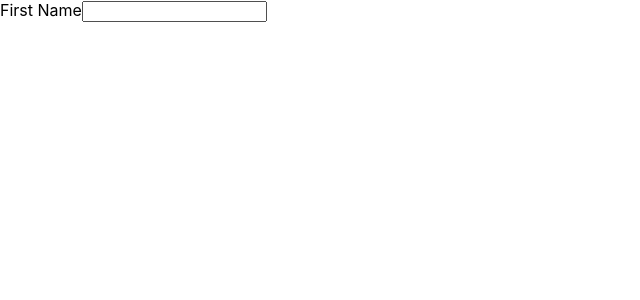
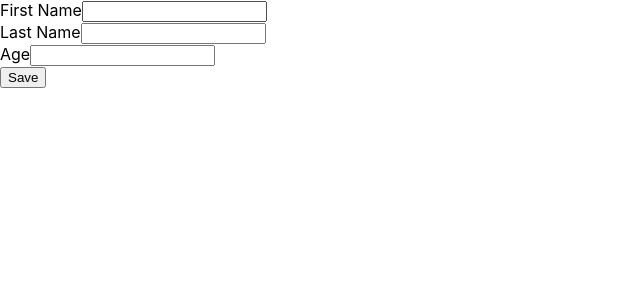
Before and after one commit to Abdulxoliq-1030/my-learn-tasks, a React (Create React App) app: page / in a window 1280 px wide. Shown: the top 300 px of the page, without its empty margins (0-640 px from the left). Built offline with nearby package versions, Linux system fonts and the light colour scheme.

Commit message:
react hook form

```diff
--- a/package.json
+++ b/package.json
@@ -12,6 +12,7 @@
     "@types/react-dom": "^18.0.10",
     "react": "^18.2.0",
     "react-dom": "^18.2.0",
+    "react-hook-form": "^7.43.0",
     "react-scripts": "5.0.1",
     "typescript": "^4.9.5",
     "web-vitals": "^2.1.4"
--- a/src/App.css
+++ b/src/App.css
@@ -24,6 +24,10 @@
   color: white;
 }
 
+.error {
+  color: red;
+}
+
 .App-link {
   color: #61dafb;
 }
--- a/src/App.tsx
+++ b/src/App.tsx
@@ -1,14 +1,58 @@
 import React from "react";
+import { useForm } from "react-hook-form";
+import "./App.css";
 
 interface AppProps {}
 
+type Profile = {
+  firstname: string;
+  lastname: string;
+  age: number;
+};
+
 const App: React.FC<AppProps> = () => {
+  const {
+    register,
+    handleSubmit,
+    formState: { errors },
+  } = useForm<Profile>();
+
+  const onSubmit = handleSubmit((data) => {
+    alert(JSON.stringify(data));
+  });
   return (
-    <form>
+    <form onSubmit={onSubmit}>
       <div>
         <label htmlFor="firstname">First Name</label>
-        <input id="firstname" type="text" />
+        <input
+          {...register("firstname", { required: true })}
+          id="firstname"
+          type="text"
+          name="firstname"
+        />
+        {errors.firstname && <div className="error">Enter your name</div>}
       </div>
+      <div>
+        <label htmlFor="lastname">Last Name</label>
+        <input
+          {...register("lastname", { required: true })}
+          id="lastname"
+          type="text"
+          name="lastname"
+        />
+        {errors.lastname && <div className="error">Enter your lastname</div>}
+      </div>
+      <div>
+        <label htmlFor="age">Age</label>
+        <input
+          {...register("age", { required: true })}
+          id="age"
+          type="text"
+          name="age"
+        />
+        {errors.age && <div className="error">Enter your age</div>}
+      </div>
+      <button type="submit">Save</button>
     </form>
   );
 };
```
Also changed, not shown: 1 other file (tests, documents, lock files or other folders).
